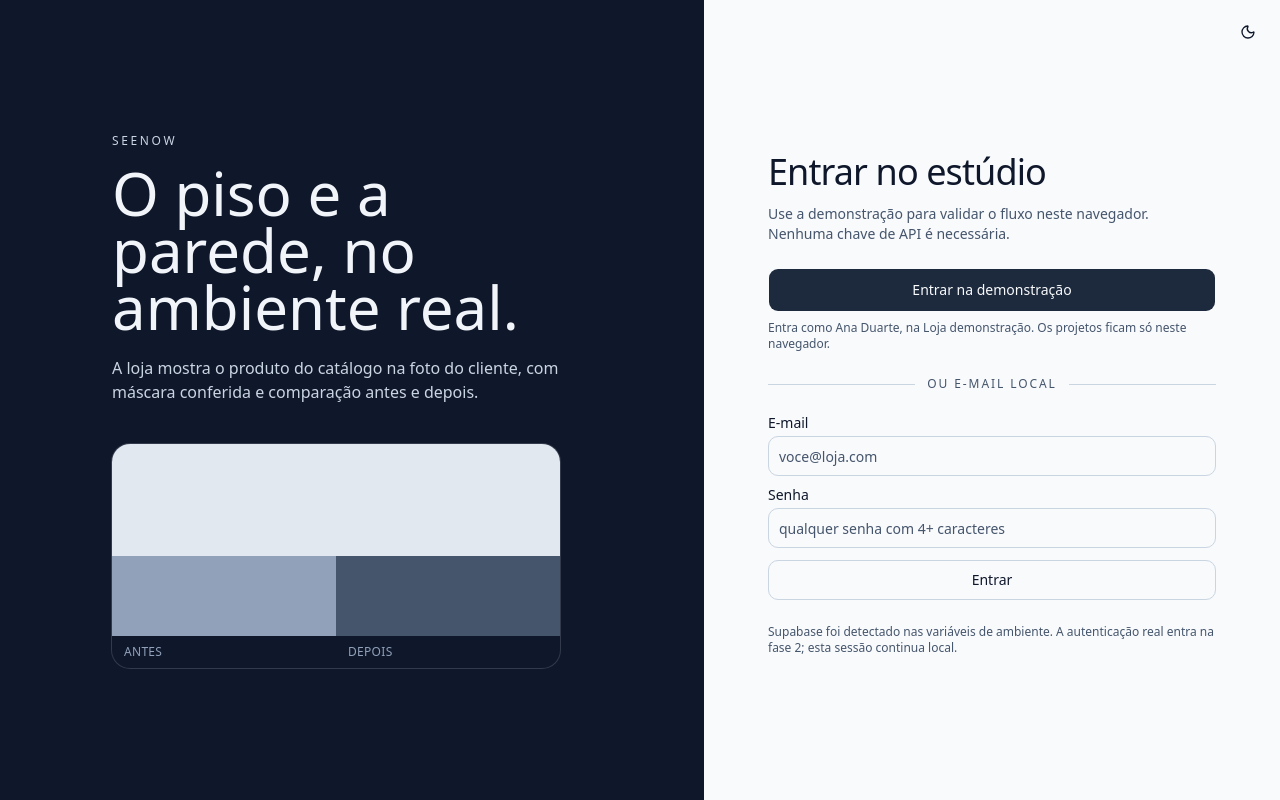
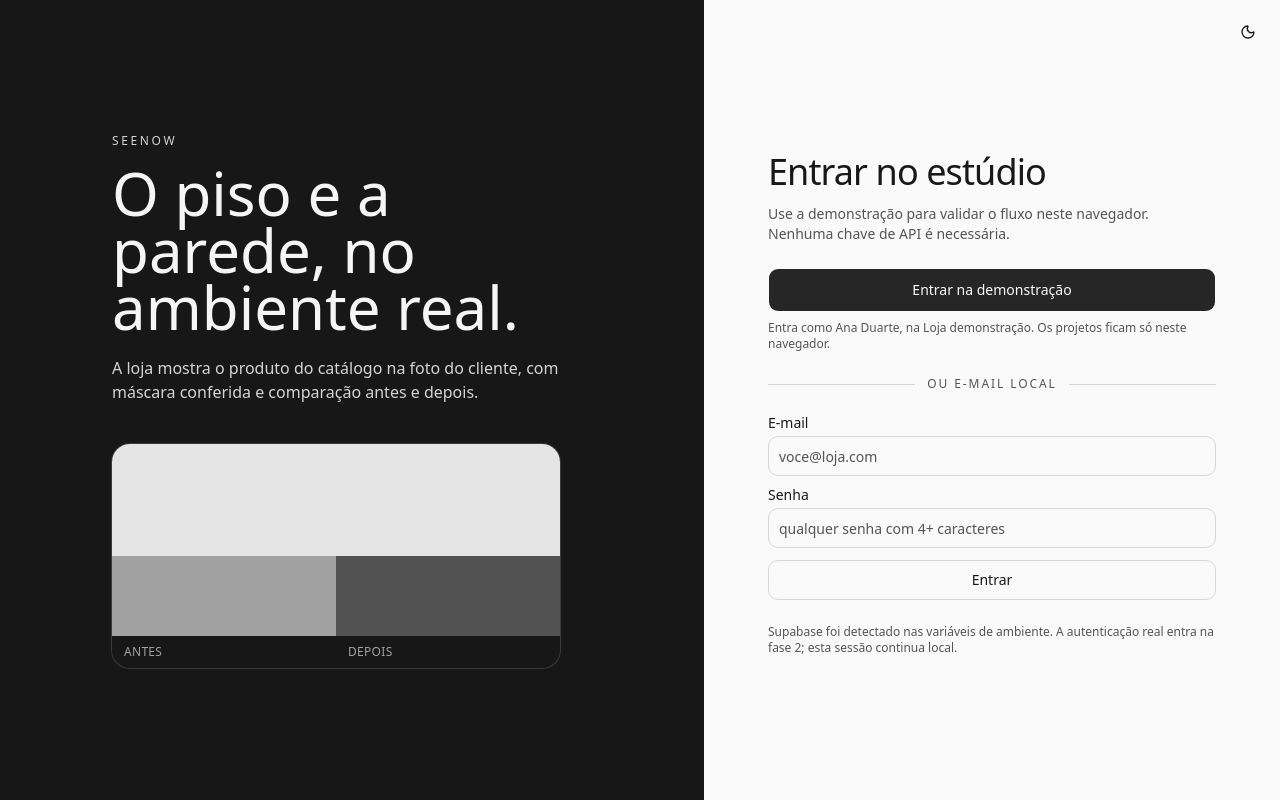
Before and after one commit to gazevedorp/seenow, a React (Vite) app in the folder apps/web/: page /entrar in a window 1280 px wide. Built offline with nearby package versions, Linux system fonts and the light colour scheme; no server answers.

Commit message:
Shift the theme from blue slate to achromatic gray.
Light and dark tokens now use chroma 0 so surfaces read as true gray instead of slate-blue. Pine stays only on success and the selection ring.

Co-authored-by: Gabriel Azevedo <gazevedorp@users.noreply.github.com>

```diff
--- a/apps/web/src/components/mask/MaskEditor.tsx
+++ b/apps/web/src/components/mask/MaskEditor.tsx
@@ -11,9 +11,9 @@ function paintOverlay(canvas: HTMLCanvasElement, mask: Uint8Array, width: number
     const alpha = mask[index] ?? 0
     if (alpha === 0) continue
     const offset = index * 4
-    image.data[offset] = 71
-    image.data[offset + 1] = 85
-    image.data[offset + 2] = 105
+    image.data[offset] = 115
+    image.data[offset + 1] = 115
+    image.data[offset + 2] = 115
     image.data[offset + 3] = Math.round(alpha * 0.45)
   }
   context.putImageData(image, 0, 0)
@@ -156,7 +156,7 @@ export function MaskEditor({
     context.lineCap = "round"
     context.lineJoin = "round"
     context.lineWidth = imageRadius * 2
-    context.strokeStyle = "rgba(71, 85, 105, 0.7)"
+    context.strokeStyle = "rgba(115, 115, 115, 0.7)"
     context.globalCompositeOperation = toolRef.current === "add" ? "source-over" : "destination-out"
     context.beginPath()
     context.moveTo(from.x, from.y)
--- a/apps/web/src/components/mask/MaskOverlay.tsx
+++ b/apps/web/src/components/mask/MaskOverlay.tsx
@@ -23,9 +23,9 @@ export function MaskOverlay({
       const alpha = mask[index] ?? 0
       if (alpha < 8) continue
       const offset = index * 4
-      image.data[offset] = 71
-      image.data[offset + 1] = 85
-      image.data[offset + 2] = 105
+      image.data[offset] = 115
+      image.data[offset + 1] = 115
+      image.data[offset + 2] = 115
       image.data[offset + 3] = Math.round(Math.min(255, alpha) * 0.45)
     }
     context.putImageData(image, 0, 0)
--- a/apps/web/src/index.css
+++ b/apps/web/src/index.css
@@ -55,80 +55,80 @@
 }
 
 :root {
-    --background: oklch(0.984 0.003 247.858);
-    --foreground: oklch(0.208 0.042 265.755);
+    --background: oklch(0.985 0 0);
+    --foreground: oklch(0.21 0 0);
     --card: oklch(1 0 0);
-    --card-foreground: oklch(0.208 0.042 265.755);
+    --card-foreground: oklch(0.21 0 0);
     --popover: oklch(1 0 0);
-    --popover-foreground: oklch(0.208 0.042 265.755);
-    --primary: oklch(0.279 0.041 260.031);
-    --primary-foreground: oklch(0.984 0.003 247.858);
-    --secondary: oklch(0.968 0.007 247.896);
-    --secondary-foreground: oklch(0.279 0.041 260.031);
-    --muted: oklch(0.968 0.007 247.896);
-    --muted-foreground: oklch(0.446 0.043 257.281);
-    --accent: oklch(0.929 0.013 255.508);
-    --accent-foreground: oklch(0.208 0.042 265.755);
+    --popover-foreground: oklch(0.21 0 0);
+    --primary: oklch(0.27 0 0);
+    --primary-foreground: oklch(0.985 0 0);
+    --secondary: oklch(0.967 0 0);
+    --secondary-foreground: oklch(0.27 0 0);
+    --muted: oklch(0.967 0 0);
+    --muted-foreground: oklch(0.45 0 0);
+    --accent: oklch(0.92 0 0);
+    --accent-foreground: oklch(0.21 0 0);
     --destructive: oklch(0.47 0.18 25);
     --success: oklch(0.42 0.07 165);
-    --success-foreground: oklch(0.985 0.005 165);
+    --success-foreground: oklch(0.985 0 0);
     --warning: oklch(0.78 0.12 85);
-    --warning-foreground: oklch(0.28 0.04 85);
-    --border: oklch(0.869 0.022 252.894);
-    --input: oklch(0.869 0.022 252.894);
-    --ring: oklch(0.446 0.043 257.281);
-    --chart-1: oklch(0.554 0.046 257.417);
+    --warning-foreground: oklch(0.28 0 0);
+    --border: oklch(0.88 0 0);
+    --input: oklch(0.88 0 0);
+    --ring: oklch(0.45 0 0);
+    --chart-1: oklch(0.55 0 0);
     --chart-2: oklch(0.45 0.07 165);
-    --chart-3: oklch(0.704 0.04 256.788);
-    --chart-4: oklch(0.372 0.044 257.287);
-    --chart-5: oklch(0.65 0.03 250);
+    --chart-3: oklch(0.7 0 0);
+    --chart-4: oklch(0.37 0 0);
+    --chart-5: oklch(0.65 0 0);
     --radius: 0.625rem;
-    --sidebar: oklch(0.968 0.007 247.896);
-    --sidebar-foreground: oklch(0.208 0.042 265.755);
-    --sidebar-primary: oklch(0.279 0.041 260.031);
-    --sidebar-primary-foreground: oklch(0.984 0.003 247.858);
-    --sidebar-accent: oklch(0.929 0.013 255.508);
-    --sidebar-accent-foreground: oklch(0.208 0.042 265.755);
-    --sidebar-border: oklch(0.869 0.022 252.894);
-    --sidebar-ring: oklch(0.446 0.043 257.281);
+    --sidebar: oklch(0.967 0 0);
+    --sidebar-foreground: oklch(0.21 0 0);
+    --sidebar-primary: oklch(0.27 0 0);
+    --sidebar-primary-foreground: oklch(0.985 0 0);
+    --sidebar-accent: oklch(0.92 0 0);
+    --sidebar-accent-foreground: oklch(0.21 0 0);
+    --sidebar-border: oklch(0.88 0 0);
+    --sidebar-ring: oklch(0.45 0 0);
 }
 
 .dark {
-    --background: oklch(0.129 0.042 264.695);
-    --foreground: oklch(0.968 0.007 247.896);
-    --card: oklch(0.208 0.042 265.755);
-    --card-foreground: oklch(0.968 0.007 247.896);
-    --popover: oklch(0.208 0.042 265.755);
-    --popover-foreground: oklch(0.968 0.007 247.896);
-    --primary: oklch(0.968 0.007 247.896);
-    --primary-foreground: oklch(0.208 0.042 265.755);
-    --secondary: oklch(0.279 0.041 260.031);
-    --secondary-foreground: oklch(0.968 0.007 247.896);
-    --muted: oklch(0.279 0.041 260.031);
-    --muted-foreground: oklch(0.704 0.04 256.788);
-    --accent: oklch(0.372 0.044 257.287);
-    --accent-foreground: oklch(0.968 0.007 247.896);
+    --background: oklch(0.145 0 0);
+    --foreground: oklch(0.967 0 0);
+    --card: oklch(0.21 0 0);
+    --card-foreground: oklch(0.967 0 0);
+    --popover: oklch(0.21 0 0);
+    --popover-foreground: oklch(0.967 0 0);
+    --primary: oklch(0.967 0 0);
+    --primary-foreground: oklch(0.21 0 0);
+    --secondary: oklch(0.27 0 0);
+    --secondary-foreground: oklch(0.967 0 0);
+    --muted: oklch(0.27 0 0);
+    --muted-foreground: oklch(0.72 0 0);
+    --accent: oklch(0.37 0 0);
+    --accent-foreground: oklch(0.967 0 0);
     --destructive: oklch(0.75 0.14 22);
     --success: oklch(0.74 0.09 165);
-    --success-foreground: oklch(0.18 0.03 165);
+    --success-foreground: oklch(0.18 0 0);
     --warning: oklch(0.84 0.11 90);
-    --warning-foreground: oklch(0.24 0.04 85);
-    --border: oklch(0.372 0.044 257.287 / 80%);
-    --input: oklch(0.446 0.043 257.281 / 55%);
-    --ring: oklch(0.704 0.04 256.788);
-    --chart-1: oklch(0.704 0.04 256.788);
+    --warning-foreground: oklch(0.24 0 0);
+    --border: oklch(0.37 0 0 / 80%);
+    --input: oklch(0.45 0 0 / 55%);
+    --ring: oklch(0.72 0 0);
+    --chart-1: oklch(0.72 0 0);
     --chart-2: oklch(0.74 0.09 165);
-    --chart-3: oklch(0.554 0.046 257.417);
-    --chart-4: oklch(0.869 0.022 252.894);
-    --chart-5: oklch(0.446 0.043 257.281);
-    --sidebar: oklch(0.16 0.035 263);
-    --sidebar-foreground: oklch(0.968 0.007 247.896);
-    --sidebar-primary: oklch(0.869 0.022 252.894);
-    --sidebar-primary-foreground: oklch(0.208 0.042 265.755);
-    --sidebar-accent: oklch(0.279 0.041 260.031);
-    --sidebar-accent-foreground: oklch(0.968 0.007 247.896);
-    --sidebar-border: oklch(0.372 0.044 257.287 / 80%);
-    --sidebar-ring: oklch(0.704 0.04 256.788);
+    --chart-3: oklch(0.55 0 0);
+    --chart-4: oklch(0.88 0 0);
+    --chart-5: oklch(0.45 0 0);
+    --sidebar: oklch(0.17 0 0);
+    --sidebar-foreground: oklch(0.967 0 0);
+    --sidebar-primary: oklch(0.88 0 0);
+    --sidebar-primary-foreground: oklch(0.21 0 0);
+    --sidebar-accent: oklch(0.27 0 0);
+    --sidebar-accent-foreground: oklch(0.967 0 0);
+    --sidebar-border: oklch(0.37 0 0 / 80%);
+    --sidebar-ring: oklch(0.72 0 0);
 }
 
 @layer base {
@@ -137,7 +137,7 @@
     }
   body {
     @apply bg-background text-foreground;
-    background-image: radial-gradient(ellipse at top, oklch(0.995 0.003 250), transparent 58%);
+    background-image: radial-gradient(ellipse at top, oklch(0.995 0 0), transparent 58%);
     min-height: 100svh;
     }
   html {
@@ -148,18 +148,18 @@
     color-scheme: dark;
     }
   .dark body {
-    background-image: radial-gradient(ellipse at top, oklch(0.22 0.03 260), transparent 58%);
+    background-image: radial-gradient(ellipse at top, oklch(0.2 0 0), transparent 58%);
     }
 }
 
 ::selection {
-  background: oklch(0.869 0.022 252.894);
-  color: oklch(0.208 0.042 265.755);
+  background: oklch(0.88 0 0);
+  color: oklch(0.21 0 0);
 }
 
 .dark ::selection {
-  background: oklch(0.446 0.043 257.281);
-  color: oklch(0.984 0.003 247.858);
+  background: oklch(0.45 0 0);
+  color: oklch(0.985 0 0);
 }
 
 @media (prefers-reduced-motion: reduce) {
--- a/apps/web/src/pages/LoginPage.tsx
+++ b/apps/web/src/pages/LoginPage.tsx
@@ -29,25 +29,25 @@ export function LoginPage() {
 
   return (
     <div className="grid min-h-svh lg:grid-cols-[1.1fr_0.9fr]">
-      <section className="relative hidden overflow-hidden bg-slate-900 text-slate-100 lg:flex">
+      <section className="relative hidden overflow-hidden bg-neutral-900 text-neutral-100 lg:flex">
         <div className="m-auto max-w-xl px-12 py-16">
-          <p className="text-xs tracking-[0.22em] text-slate-300 uppercase">Seenow</p>
+          <p className="text-xs tracking-[0.22em] text-neutral-300 uppercase">Seenow</p>
           <h1 className="mt-4 font-display text-6xl leading-[0.95] text-balance">
             O piso e a parede, no ambiente real.
           </h1>
-          <p className="mt-5 max-w-md text-base text-slate-300">
+          <p className="mt-5 max-w-md text-base text-neutral-300">
             A loja mostra o produto do catálogo na foto do cliente, com máscara conferida e comparação antes e depois.
           </p>
           <div className="mt-10 grid max-w-md grid-cols-2 overflow-hidden rounded-2xl ring-1 ring-white/15">
             <div>
-              <div className="h-28 bg-slate-200" />
-              <div className="h-20 bg-slate-400" />
-              <p className="px-3 py-2 text-xs tracking-wide text-slate-400 uppercase">Antes</p>
+              <div className="h-28 bg-neutral-200" />
+              <div className="h-20 bg-neutral-400" />
+              <p className="px-3 py-2 text-xs tracking-wide text-neutral-400 uppercase">Antes</p>
             </div>
             <div>
-              <div className="h-28 bg-slate-200" />
-              <div className="h-20 bg-slate-600" />
-              <p className="px-3 py-2 text-xs tracking-wide text-slate-400 uppercase">Depois</p>
+              <div className="h-28 bg-neutral-200" />
+              <div className="h-20 bg-neutral-600" />
+              <p className="px-3 py-2 text-xs tracking-wide text-neutral-400 uppercase">Depois</p>
             </div>
           </div>
         </div>
```
Also changed, not shown: apps/web/public/favicon.svg.
